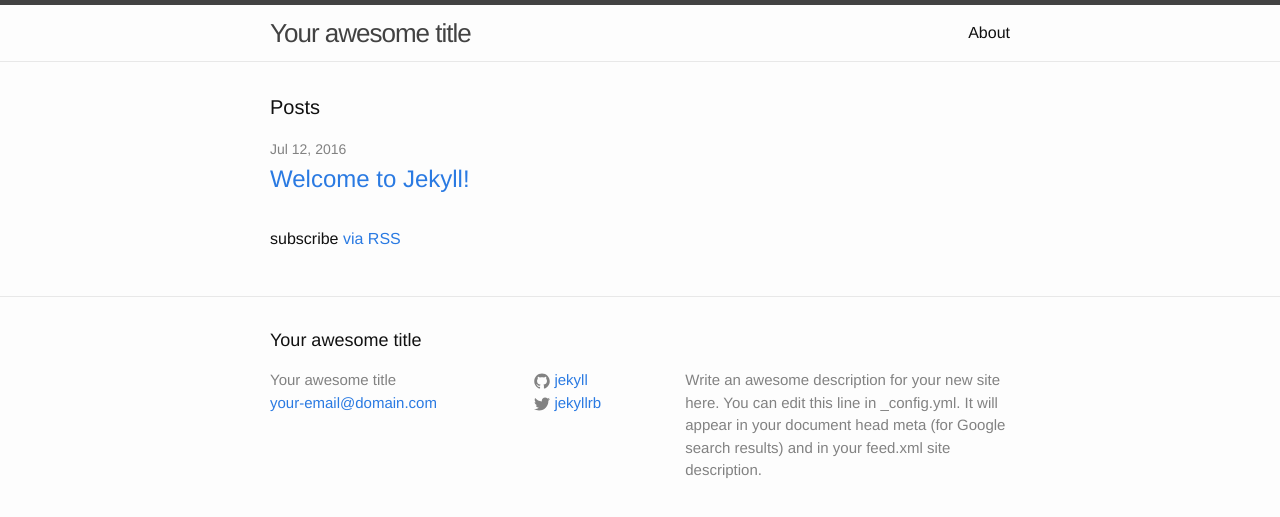
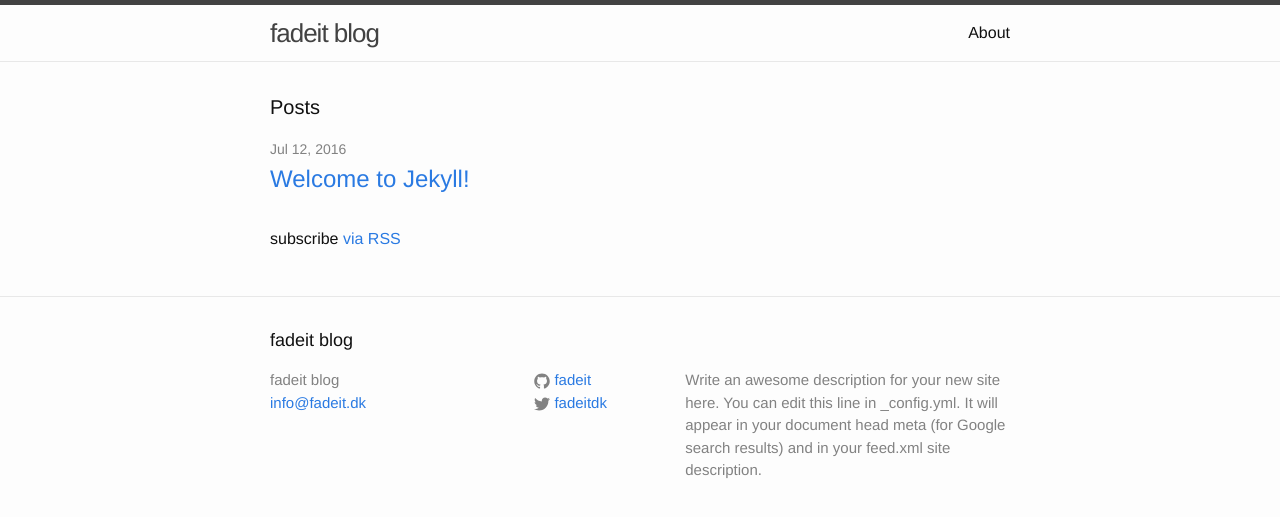
Before and after one commit to vue-rocks/blog, a Jekyll site: the page built from index.html, in a window 1280 px wide. Shown: the top 517 px of the page. Built offline with Jekyll 4.4.1, drawn with Linux system fonts in a browser that asks for light colours.

Commit message:
Basic configuration

```diff
--- a/_config.yml
+++ b/_config.yml
@@ -6,16 +6,16 @@
 # 'jekyll serve'. If you change this file, please restart the server process.
 
 # Site settings
-title: Your awesome title
-email: your-email@domain.com
+title: fadeit blog
+email: info@fadeit.dk
 description: > # this means to ignore newlines until "baseurl:"
   Write an awesome description for your new site here. You can edit this
   line in _config.yml. It will appear in your document head meta (for
   Google search results) and in your feed.xml site description.
-baseurl: "" # the subpath of your site, e.g. /blog
-url: "http://yourdomain.com" # the base hostname & protocol for your site
-twitter_username: jekyllrb
-github_username:  jekyll
+baseurl: "/blog" # the subpath of your site, e.g. /blog
+url: "https://fadeit.dk" # the base hostname & protocol for your site
+twitter_username: fadeitdk
+github_username:  fadeit
 
 # Build settings
 markdown: kramdown
```
